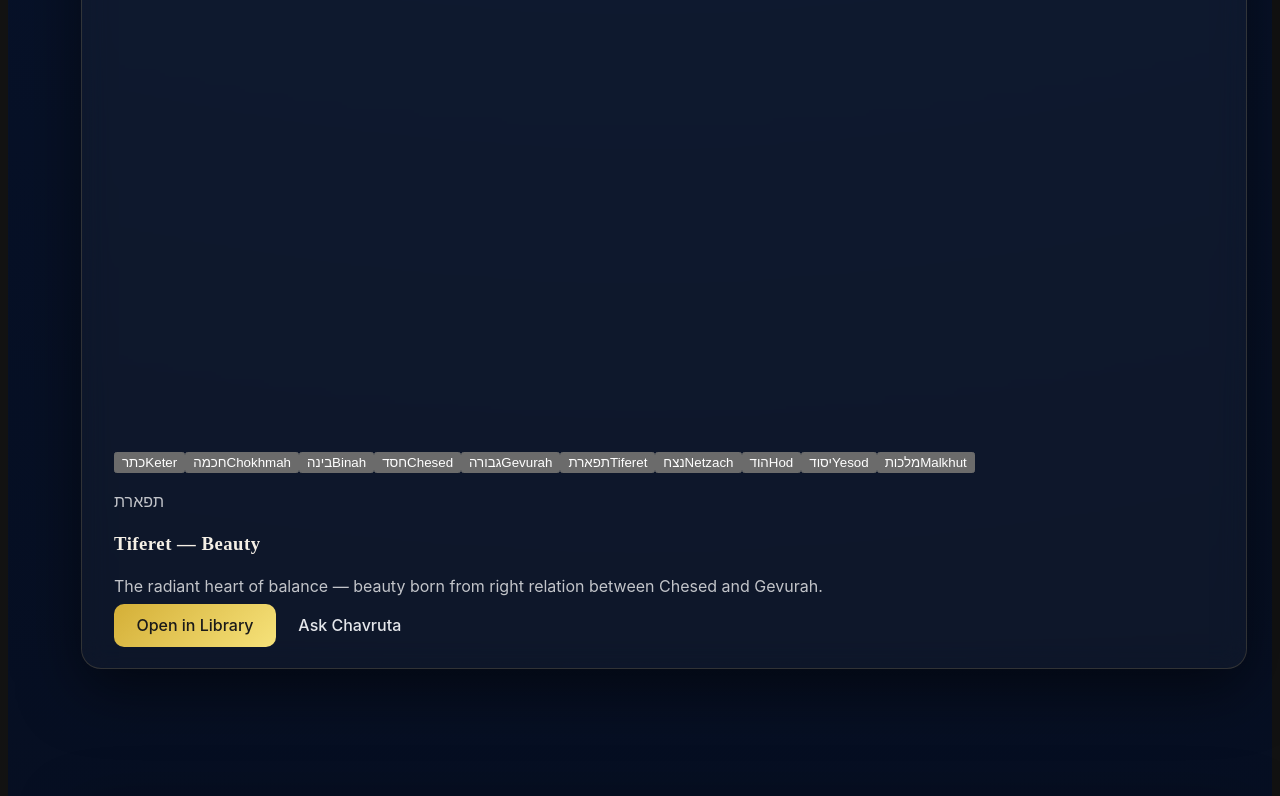
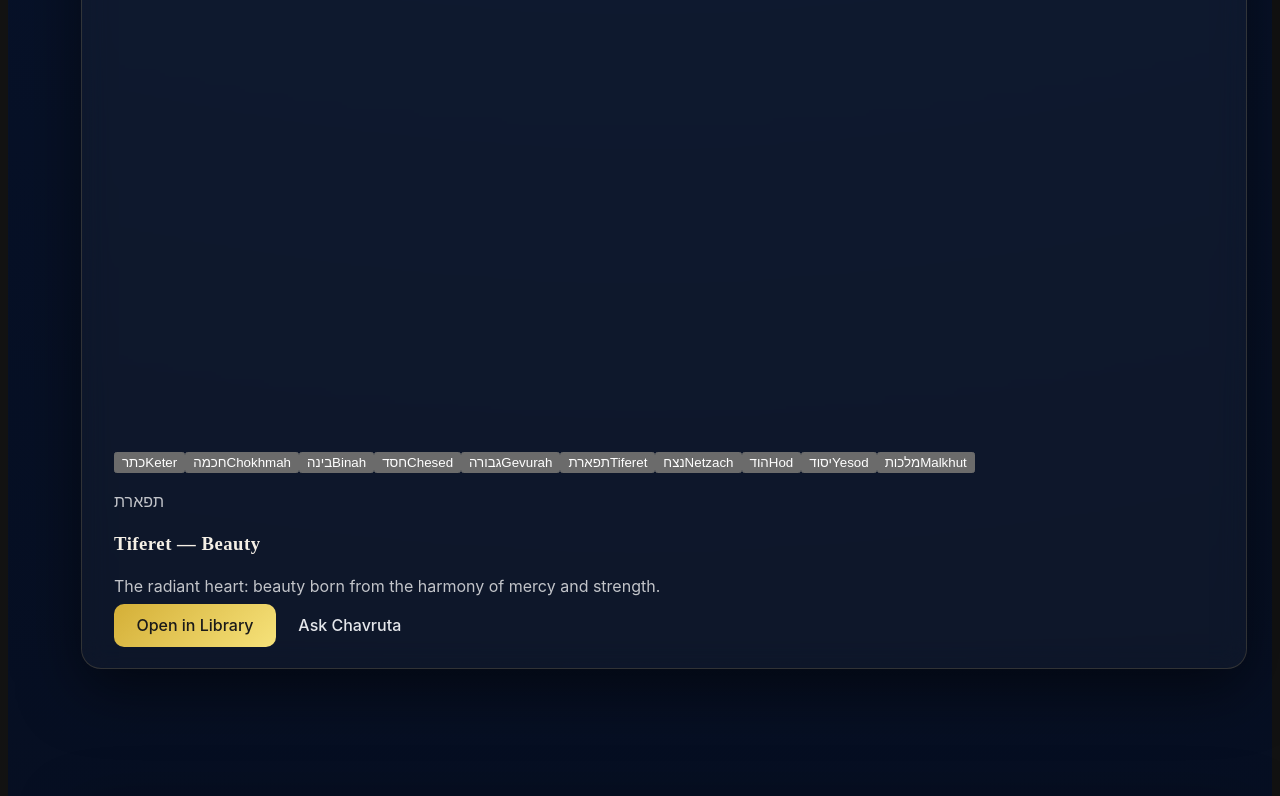
Before and after one commit to richardatf-oss/luminanexus-site, a React (Vite) app: page / in a window 1280 px wide. Shown: the part 2365-3161 px from the top of the page. Built offline with nearby package versions, Linux system fonts and the light colour scheme.

Commit message:
Update TreeOfLife.jsx

```diff
--- a/src/components/TreeOfLife.jsx
+++ b/src/components/TreeOfLife.jsx
@@ -1,129 +1,44 @@
 import { useState } from 'react'
 
-const SEFIROT = [
-  {
-    id: 'keter',
-    name: 'Keter',
-    hebrew: 'כתר',
-    meaning: 'Crown',
-    x: 50,
-    y: 6,
-  },
-  {
-    id: 'chokhmah',
-    name: 'Chokhmah',
-    hebrew: 'חכמה',
-    meaning: 'Wisdom',
-    x: 28,
-    y: 20,
-  },
-  {
-    id: 'binah',
-    name: 'Binah',
-    hebrew: 'בינה',
-    meaning: 'Understanding',
-    x: 72,
-    y: 20,
-  },
-  {
-    id: 'chesed',
-    name: 'Chesed',
-    hebrew: 'חסד',
-    meaning: 'Mercy',
-    x: 22,
-    y: 38,
-  },
-  {
-    id: 'gevurah',
-    name: 'Gevurah',
-    hebrew: 'גבורה',
-    meaning: 'Strength',
-    x: 78,
-    y: 38,
-  },
-  {
-    id: 'tiferet',
-    name: 'Tiferet',
-    hebrew: 'תפארת',
-    meaning: 'Beauty',
-    x: 50,
-    y: 45,
-  },
-  {
-    id: 'netzach',
-    name: 'Netzach',
-    hebrew: 'נצח',
-    meaning: 'Endurance',
-    x: 28,
-    y: 64,
-  },
-  {
-    id: 'hod',
-    name: 'Hod',
-    hebrew: 'הוד',
-    meaning: 'Splendor',
-    x: 72,
-    y: 64,
-  },
-  {
-    id: 'yesod',
-    name: 'Yesod',
-    hebrew: 'יסוד',
-    meaning: 'Foundation',
-    x: 50,
-    y: 78,
-  },
-  {
-    id: 'malkhut',
-    name: 'Malkhut',
-    hebrew: 'מלכות',
-    meaning: 'Kingdom',
-    x: 50,
-    y: 94,
-  },
+const NODES = [
+  { id: 'keter', name: 'Keter', hebrew: 'כתר', meaning: 'Crown', x: 50, y: 5 },
+  { id: 'chokhmah', name: 'Chokhmah', hebrew: 'חכמה', meaning: 'Wisdom', x: 27, y: 21 },
+  { id: 'binah', name: 'Binah', hebrew: 'בינה', meaning: 'Understanding', x: 73, y: 21 },
+  { id: 'chesed', name: 'Chesed', hebrew: 'חסד', meaning: 'Mercy', x: 22, y: 40 },
+  { id: 'gevurah', name: 'Gevurah', hebrew: 'גבורה', meaning: 'Strength', x: 78, y: 40 },
+  { id: 'tiferet', name: 'Tiferet', hebrew: 'תפארת', meaning: 'Beauty', x: 50, y: 49 },
+  { id: 'netzach', name: 'Netzach', hebrew: 'נצח', meaning: 'Endurance', x: 28, y: 67 },
+  { id: 'hod', name: 'Hod', hebrew: 'הוד', meaning: 'Splendor', x: 72, y: 67 },
+  { id: 'yesod', name: 'Yesod', hebrew: 'יסוד', meaning: 'Foundation', x: 50, y: 81 },
+  { id: 'malkhut', name: 'Malkhut', hebrew: 'מלכות', meaning: 'Kingdom', x: 50, y: 95 },
 ]
 
 const PATHS = [
-  ['keter', 'chokhmah'],
-  ['keter', 'binah'],
-  ['chokhmah', 'tiferet'],
-  ['binah', 'tiferet'],
-  ['chesed', 'tiferet'],
-  ['gevurah', 'tiferet'],
-  ['tiferet', 'netzach'],
-  ['tiferet', 'hod'],
-  ['netzach', 'yesod'],
-  ['hod', 'yesod'],
+  ['keter', 'chokhmah'], ['keter', 'binah'], ['chokhmah', 'binah'],
+  ['chokhmah', 'chesed'], ['binah', 'gevurah'],
+  ['chokhmah', 'tiferet'], ['binah', 'tiferet'],
+  ['chesed', 'gevurah'], ['chesed', 'tiferet'], ['gevurah', 'tiferet'],
+  ['chesed', 'netzach'], ['gevurah', 'hod'],
+  ['tiferet', 'netzach'], ['tiferet', 'hod'], ['tiferet', 'yesod'],
+  ['netzach', 'hod'], ['netzach', 'yesod'], ['hod', 'yesod'],
   ['yesod', 'malkhut'],
 ]
 
 const DETAILS = {
-  keter:
-    'The hidden beginning above articulation — source, orientation, and the still crown of the Tree.',
-  chokhmah:
-    'The flash of insight before it is fully formed — bright, sudden, and generative.',
-  binah:
-    'The chamber of formation — where insight becomes structure, discernment, and depth.',
-  chesed:
-    'Expansive kindness and generous outpouring — the open hand of the Tree.',
-  gevurah:
-    'Restraint, boundary, and strength — the sacred contour that gives mercy its form.',
-  tiferet:
-    'The radiant heart of balance — beauty born from right relation between Chesed and Gevurah.',
-  netzach:
-    'Endurance, victory, and creative persistence — the force that carries vision forward.',
-  hod:
-    'Language, form, resonance, and splendor — where expression becomes patterned and luminous.',
-  yesod:
-    'Foundation and transmission — the bridge of connection, dialogue, and living exchange.',
-  malkhut:
-    'Manifestation and presence — where the hidden architecture becomes visible in the world.',
+  keter: 'The hidden crown: source, will, and the silence before form.',
+  chokhmah: 'The flash of wisdom: the first spark before structure.',
+  binah: 'The palace of understanding: where wisdom becomes formed and held.',
+  chesed: 'The open hand of mercy: love, expansion, and generous flow.',
+  gevurah: 'The sacred boundary: strength, discipline, and holy restraint.',
+  tiferet: 'The radiant heart: beauty born from the harmony of mercy and strength.',
+  netzach: 'Endurance and victory: the persistence that carries vision forward.',
+  hod: 'Splendor and language: pattern, resonance, humility, and form.',
+  yesod: 'Foundation and connection: the bridge where insight becomes transmission.',
+  malkhut: 'Kingdom and presence: manifestation, embodiment, and the world made luminous.',
 }
 
 function getNode(id) {
-  return SEFIROT.find(function (node) {
-    return node.id === id
-  })
+  return NODES.find((node) => node.id === id)
 }
 
 export default function TreeOfLife() {
@@ -135,63 +50,46 @@ export default function TreeOfLife() {
       <div className="section-card tree-gateway">
         <div className="tree-gateway__intro">
           <p className="tree-gateway__eyebrow">The Tree</p>
-          <h2 className="tree-gateway__title">The Living Tree</h2>
+          <h2 className="tree-gateway__title">The Living Etz Chaim</h2>
           <p className="tree-gateway__text">
-            Explore LuminaNexus through the sefirot — not as a flat menu, but as
-            a living architecture of relationship, balance, study, and return.
+            Explore LuminaNexus through the sefirot — a living architecture of
+            relationship, balance, descent, and return.
           </p>
         </div>
 
         <div className="tree-gateway__layout">
-          <div className="tree-map" aria-label="Interactive Tree of Life map">
-            <svg
-              className="tree-map__paths"
-              viewBox="0 0 100 100"
-              preserveAspectRatio="none"
-              aria-hidden="true"
-            >
-              {PATHS.map(function (pair) {
-                var first = getNode(pair[0])
-                var second = getNode(pair[1])
-
-                if (!first || !second) return null
+          <div className="tree-map">
+            <svg className="tree-map__paths" viewBox="0 0 100 100" preserveAspectRatio="none">
+              {PATHS.map((pair) => {
+                const a = getNode(pair[0])
+                const b = getNode(pair[1])
+                if (!a || !b) return null
 
                 return (
                   <line
                     key={pair.join('-')}
-                    x1={first.x}
-                    y1={first.y}
-                    x2={second.x}
-                    y2={second.y}
+                    x1={a.x}
+                    y1={a.y}
+                    x2={b.x}
+                    y2={b.y}
                     className="tree-map__line"
                   />
                 )
               })}
             </svg>
 
-            {SEFIROT.map(function (node) {
-              var isActive = node.id === activeId
-
-              return (
+            {NODES.map((node) => (
               <button
                 key={node.id}
                 type="button"
-                  className={
-                    isActive ? 'tree-node tree-node--active' : 'tree-node'
-                  }
-                  style={{
-                    left: node.x + '%',
-                    top: node.y + '%',
-                  }}
-                  onClick={function () {
-                    setActiveId(node.id)
-                  }}
+                className={node.id === activeId ? 'tree-node tree-node--active' : 'tree-node'}
+                style={{ left: node.x + '%', top: node.y + '%' }}
+                onClick={() => setActiveId(node.id)}
               >
                 <span className="tree-node__hebrew">{node.hebrew}</span>
                 <span className="tree-node__name">{node.name}</span>
               </button>
-              )
-            })}
+            ))}
           </div>
 
           <div className="tree-detail">
```
Lines whose indentation alone changed are shown as unchanged.
